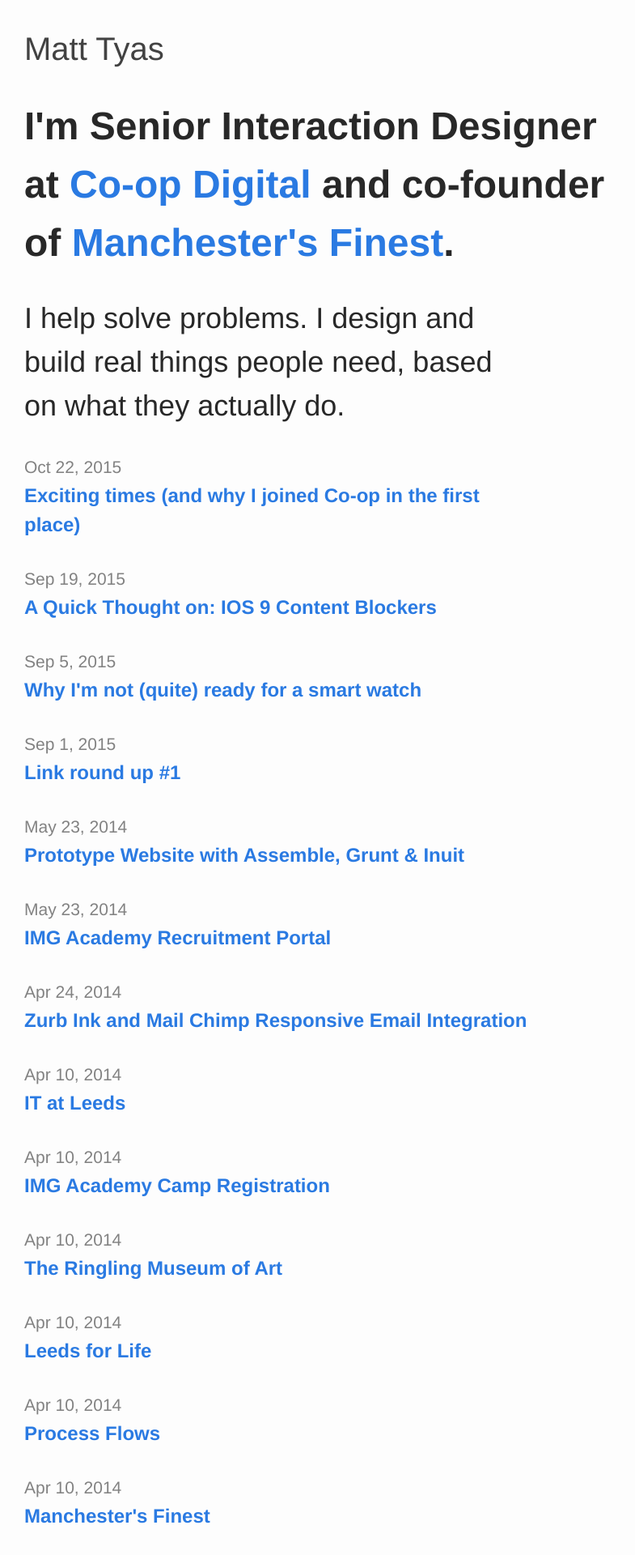
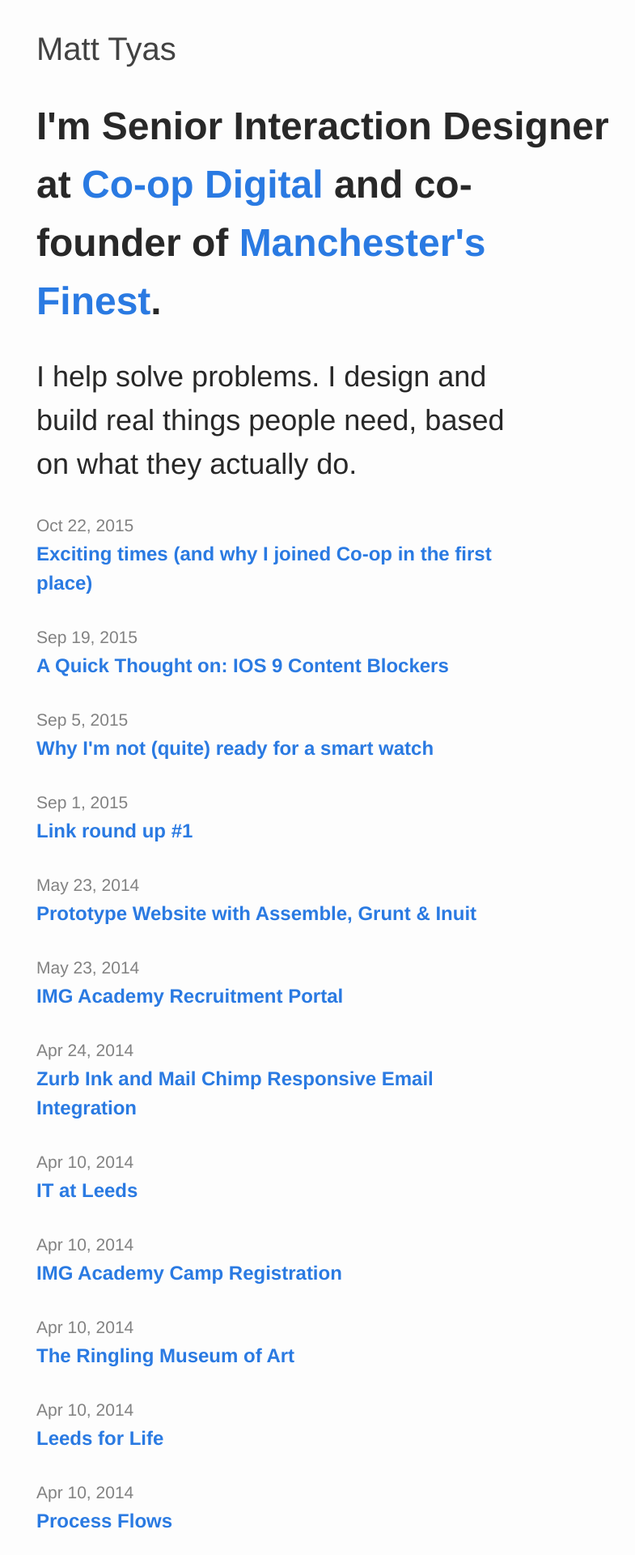
Before and after one commit to matt-tyas/matt-tyas.github.io, a Jekyll site: the page built from index.html, in a window 1280 px wide. Shown: the top 1920 px of the page at 81% size, without its empty margins (0-785 px from the left). Built offline with Jekyll 4.4.1, drawn with Linux system fonts in a browser that asks for light colours.

Commit message:
width bug fix

```diff
--- a/_includes/header.html
+++ b/_includes/header.html
@@ -1,27 +1,13 @@
-<header class="site-header">
+<div class="wrapper">
 
-  <div class="wrapper">
+  <header class="site-header">
 
-    <a class="site-title" href="{{ site.baseurl }}/">{{ site.title }}</a>
+      <div class="column small-12">
 
-    <!-- <nav class="site-nav">
-      <a href="#" class="menu-icon">
-        <svg viewBox="0 0 18 15">
-          <path fill="#424242" d="M18,1.484c0,0.82-0.665,1.484-1.484,1.484H1.484C0.665,2.969,0,2.304,0,1.484l0,0C0,0.665,0.665,0,1.484,0 h15.031C17.335,0,18,0.665,18,1.484L18,1.484z"/>
-          <path fill="#424242" d="M18,7.516C18,8.335,17.335,9,16.516,9H1.484C0.665,9,0,8.335,0,7.516l0,0c0-0.82,0.665-1.484,1.484-1.484 h15.031C17.335,6.031,18,6.696,18,7.516L18,7.516z"/>
-          <path fill="#424242" d="M18,13.516C18,14.335,17.335,15,16.516,15H1.484C0.665,15,0,14.335,0,13.516l0,0 c0-0.82,0.665-1.484,1.484-1.484h15.031C17.335,12.031,18,12.696,18,13.516L18,13.516z"/>
-        </svg>
-      </a>
+        <a class="site-title" href="{{ site.baseurl }}/">{{ site.title }}</a>
 
-      <div class="trigger">
-        {% for my_page in site.pages %}
-          {% if my_page.title %}
-          <a class="page-link" href="{{ my_page.url | prepend: site.baseurl }}">{{ my_page.title }}</a>
-          {% endif %}
-        {% endfor %}
       </div>
-    </nav> -->
 
-  </div>
+  </header>
 
-</header>
+</div>
--- a/_sass/_base.scss
+++ b/_sass/_base.scss
@@ -169,20 +169,8 @@ pre {
  * Wrapper
  */
 .wrapper {
-    max-width: -webkit-calc(#{$content-width} - (#{$spacing-unit} * 2));
-    max-width:         calc(#{$content-width} - (#{$spacing-unit} * 2));
-    margin-right: auto;
-    margin-left: auto;
-    padding-right: $spacing-unit;
-    padding-left: $spacing-unit;
+    @extend %wrap;
     @extend %clearfix;
-
-    @include media-query($on-laptop) {
-        // max-width: -webkit-calc(#{$content-width} - (#{$spacing-unit}));
-        // max-width:         calc(#{$content-width} - (#{$spacing-unit}));
-        padding-right: $spacing-unit / 2;
-        padding-left: $spacing-unit / 2;
-    }
 }
 
 
--- a/index.html
+++ b/index.html
@@ -2,7 +2,6 @@
 layout: default
 ---
 
-    <div class="row">
     <div class="column small-12 medium-10 large-7">
         <h1>I'm Senior Interaction Designer at <a href="http://www.coop.co.ok">Co-op Digital</a> and co-founder of <a href="http://www.manchestersfinest.com">Manchester's Finest</a>.</h1>
     </div>
@@ -22,4 +21,3 @@ layout: default
         </ul>
         <p class="rss-subscribe">subscribe <a href="{{ "/feed.xml" | prepend: site.baseurl }}">via RSS</a></p>
     </div>
-    </div>
```
Lines whose indentation alone changed are shown as unchanged.
